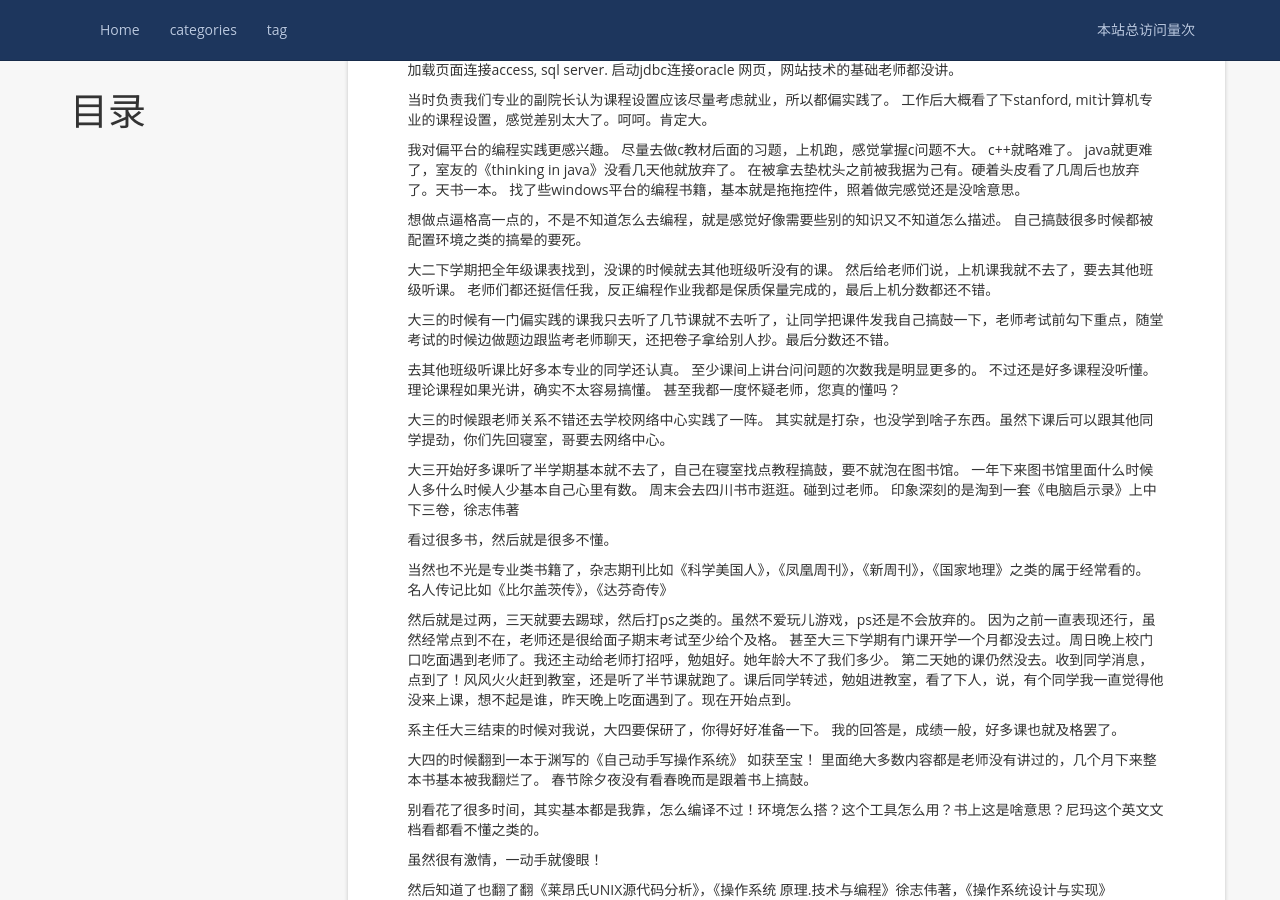
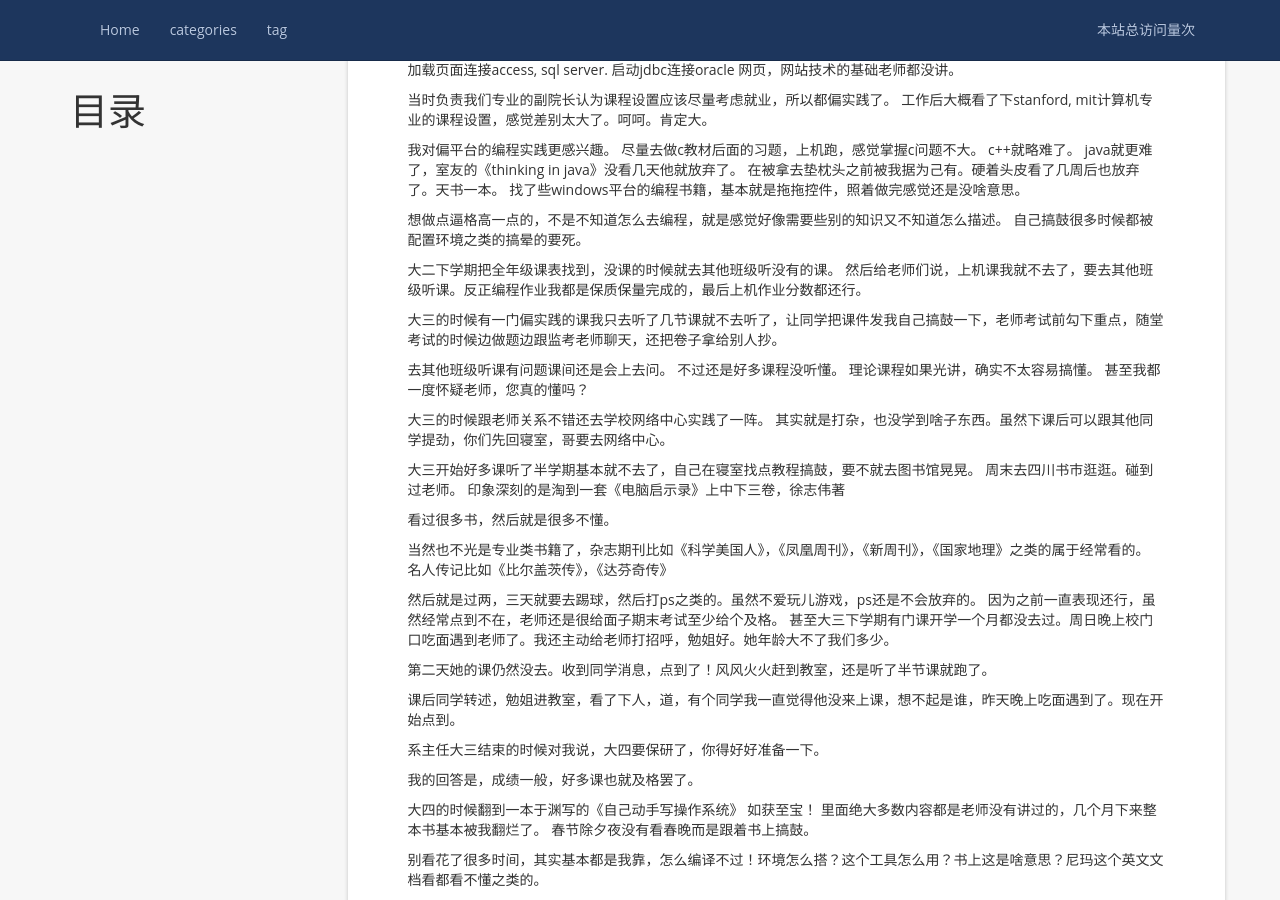
Before and after one commit to yuzhidi/yuzhidi.github.io, a Jekyll site: the page built from _posts/2019-09-07-coding-on-campus.md, in a window 1280 px wide and 900 px high, scrolled down 570 px. Built offline with Jekyll 4.4.1, drawn with Linux system fonts in a browser that asks for light colours; nearby versions of some CDN libraries; a script that is not in the unit is left out; comment, search, counter and statistics services are not loaded.

Commit message:
new line

```diff
--- a/_posts/2019-09-07-coding-on-campus.md
+++ b/_posts/2019-09-07-coding-on-campus.md
@@ -42,13 +42,11 @@ tag:
  自己搞鼓很多时候都被配置环境之类的搞晕的要死。
 
 大二下学期把全年级课表找到，没课的时候就去其他班级听没有的课。
-然后给老师们说，上机课我就不去了，要去其他班级听课。
-老师们都还挺信任我，反正编程作业我都是保质保量完成的，最后上机分数都还不错。
+然后给老师们说，上机课我就不去了，要去其他班级听课。反正编程作业我都是保质保量完成的，最后上机作业分数都还行。
 
-大三的时候有一门偏实践的课我只去听了几节课就不去听了，让同学把课件发我自己搞鼓一下，老师考试前勾下重点，随堂考试的时候边做题边跟监考老师聊天，还把卷子拿给别人抄。最后分数还不错。
+大三的时候有一门偏实践的课我只去听了几节课就不去听了，让同学把课件发我自己搞鼓一下，老师考试前勾下重点，随堂考试的时候边做题边跟监考老师聊天，还把卷子拿给别人抄。
 
-去其他班级听课比好多本专业的同学还认真。
-至少课间上讲台问问题的次数我是明显更多的。
+去其他班级听课有问题课间还是会上去问。
 不过还是好多课程没听懂。
 理论课程如果光讲，确实不太容易搞懂。
 甚至我都一度怀疑老师，您真的懂吗？
@@ -56,9 +54,8 @@ tag:
 大三的时候跟老师关系不错还去学校网络中心实践了一阵。
 其实就是打杂，也没学到啥子东西。虽然下课后可以跟其他同学提劲，你们先回寝室，哥要去网络中心。
 
-大三开始好多课听了半学期基本就不去了，自己在寝室找点教程搞鼓，要不就泡在图书馆。
-一年下来图书馆里面什么时候人多什么时候人少基本自己心里有数。
-周末会去四川书市逛逛。碰到过老师。
+大三开始好多课听了半学期基本就不去了，自己在寝室找点教程搞鼓，要不就去图书馆晃晃。
+周末去四川书市逛逛。碰到过老师。
 印象深刻的是淘到一套《电脑启示录》上中下三卷，徐志伟著
 
 看过很多书，然后就是很多不懂。
@@ -69,9 +66,13 @@ tag:
 然后就是过两，三天就要去踢球，然后打ps之类的。虽然不爱玩儿游戏，ps还是不会放弃的。
 因为之前一直表现还行，虽然经常点到不在，老师还是很给面子期末考试至少给个及格。
 甚至大三下学期有门课开学一个月都没去过。周日晚上校门口吃面遇到老师了。我还主动给老师打招呼，勉姐好。她年龄大不了我们多少。
-第二天她的课仍然没去。收到同学消息，点到了！风风火火赶到教室，还是听了半节课就跑了。课后同学转述，勉姐进教室，看了下人，说，有个同学我一直觉得他没来上课，想不起是谁，昨天晚上吃面遇到了。现在开始点到。
+
+第二天她的课仍然没去。收到同学消息，点到了！风风火火赶到教室，还是听了半节课就跑了。
+
+课后同学转述，勉姐进教室，看了下人，道，有个同学我一直觉得他没来上课，想不起是谁，昨天晚上吃面遇到了。现在开始点到。
 
 系主任大三结束的时候对我说，大四要保研了，你得好好准备一下。
+
 我的回答是，成绩一般，好多课也就及格罢了。
 
 大四的时候翻到一本于渊写的《自己动手写操作系统》
```
